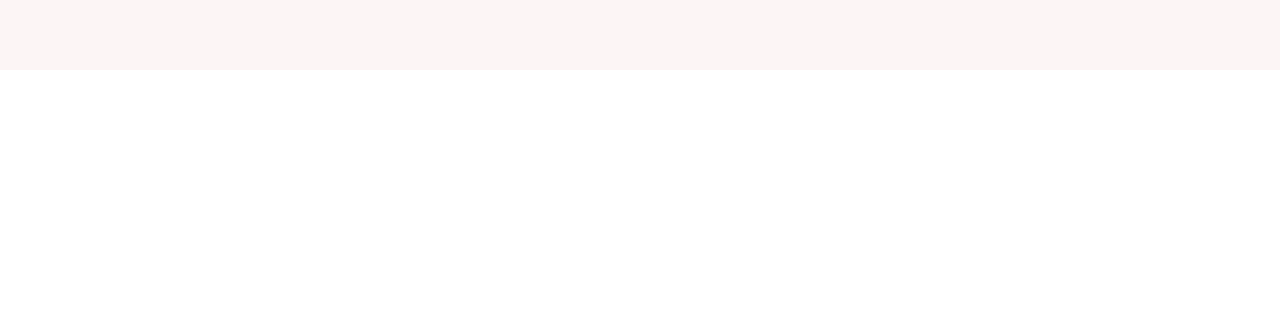
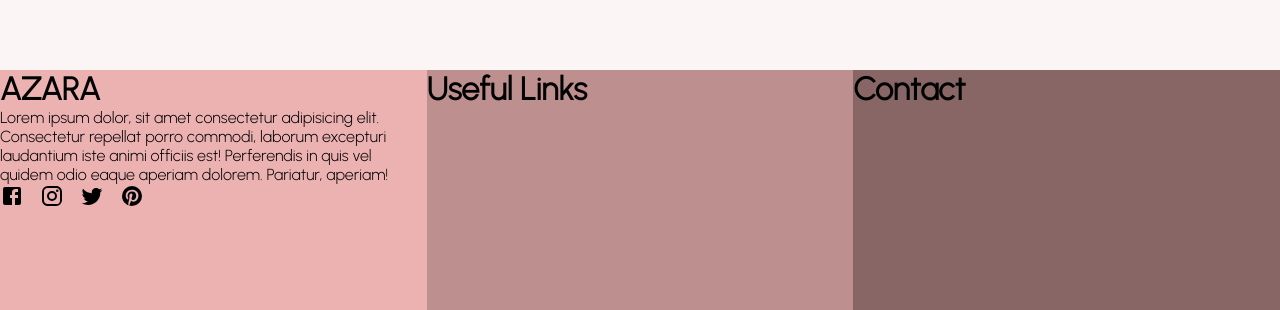
Before and after one commit to long-ngo/azara, a React (Create React App) app in the folder client/: page / in a window 1280 px wide. Shown: the part 2626-2936 px from the top of the page. Before the commit the page ends 2696 px from the top, so only its background shows below. Built offline with nearby package versions, Linux system fonts and the light colour scheme.

Commit message:
add footer

```diff
--- /dev/null
+++ b/client/src/components/Footer.jsx
@@ -0,0 +1,64 @@
+import React from 'react'
+import styled from 'styled-components'
+import FacebookIcon from '@mui/icons-material/Facebook';
+import InstagramIcon from '@mui/icons-material/Instagram';
+import TwitterIcon from '@mui/icons-material/Twitter';
+import PinterestIcon from '@mui/icons-material/Pinterest';
+
+const Container = styled.div`
+  height: 30vh;
+  background: white;
+  display: flex;
+
+`
+const Left = styled.div`
+  flex: 1;
+  background: #ecb2b2;
+`
+const Title = styled.h1`
+`
+const Desc = styled.p`
+`
+const SocialContainer = styled.div`
+  display: flex;
+`
+const SocialIcon = styled.div`
+  width: 40px;
+`
+
+const Center = styled.div`
+  flex: 1;
+  background: #be8f8f;
+`
+const Link = styled.a``
+
+const Right = styled.div`
+  flex: 1;
+  background: #886666;
+`
+
+const Footer = () => {
+  return (
+    <Container>
+      <Left>
+        <Title>AZARA</Title>
+        <Desc>Lorem ipsum dolor, sit amet consectetur adipisicing elit. Consectetur repellat porro commodi, laborum excepturi laudantium iste animi officiis est! Perferendis in quis vel quidem odio eaque aperiam dolorem. Pariatur, aperiam!</Desc>
+        <SocialContainer>
+          <SocialIcon><FacebookIcon/></SocialIcon>
+          <SocialIcon><InstagramIcon/></SocialIcon>
+          <SocialIcon><TwitterIcon/></SocialIcon>
+          <SocialIcon><PinterestIcon/></SocialIcon>
+        </SocialContainer>
+      </Left>
+      <Center>
+        <Title>Useful Links</Title>
+
+      </Center>
+      <Right>
+        <Title>Contact</Title>
+      </Right>
+    </Container>
+  )
+}
+
+export default Footer
--- a/client/src/pages/Home.jsx
+++ b/client/src/pages/Home.jsx
@@ -1,6 +1,7 @@
 import React from 'react';
 import Announcement from '../components/Announcement';
 import Categories from '../components/Categories';
+import Footer from '../components/Footer';
 import Navbar from '../components/Navbar';
 import NewsLetter from '../components/NewsLetter';
 import Products from '../components/Products';
@@ -15,6 +16,7 @@
       <Categories />
       <Products />
       <NewsLetter />
+      <Footer />
     </div>
   );
 };
```
